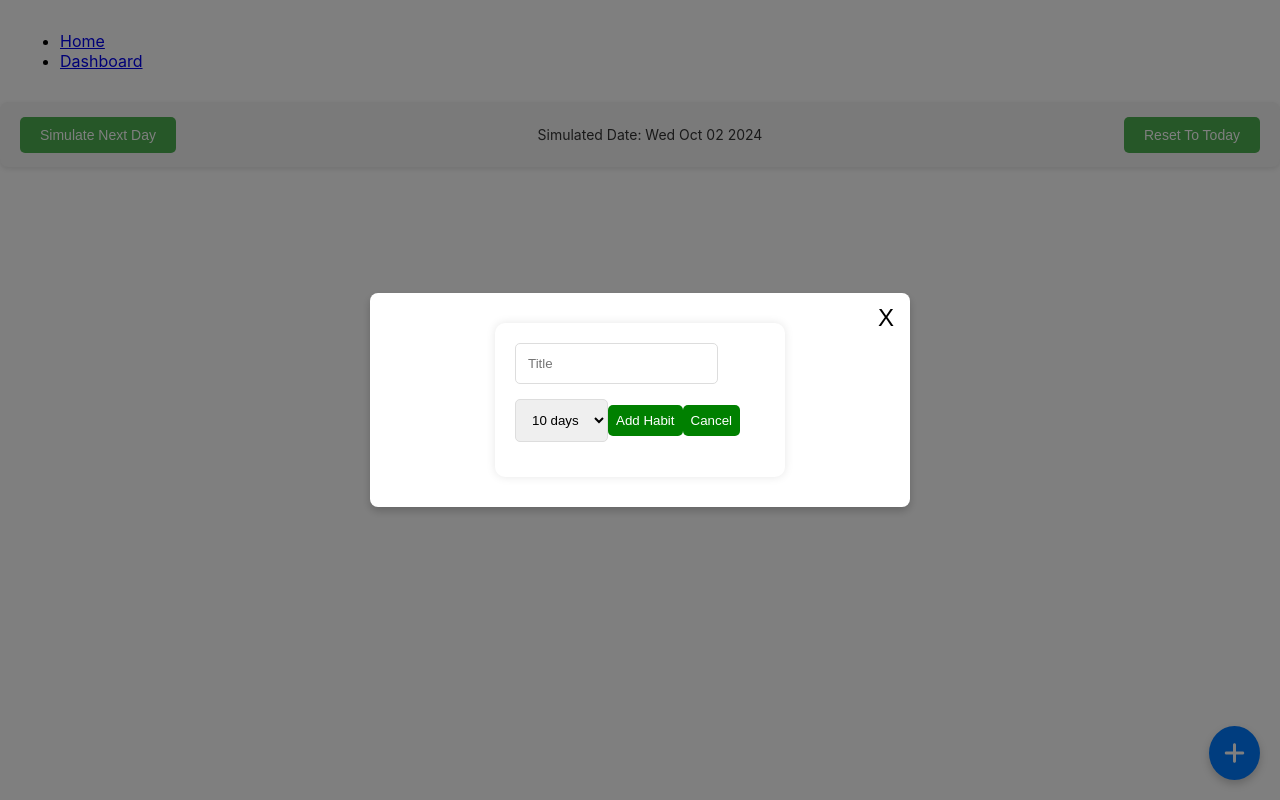
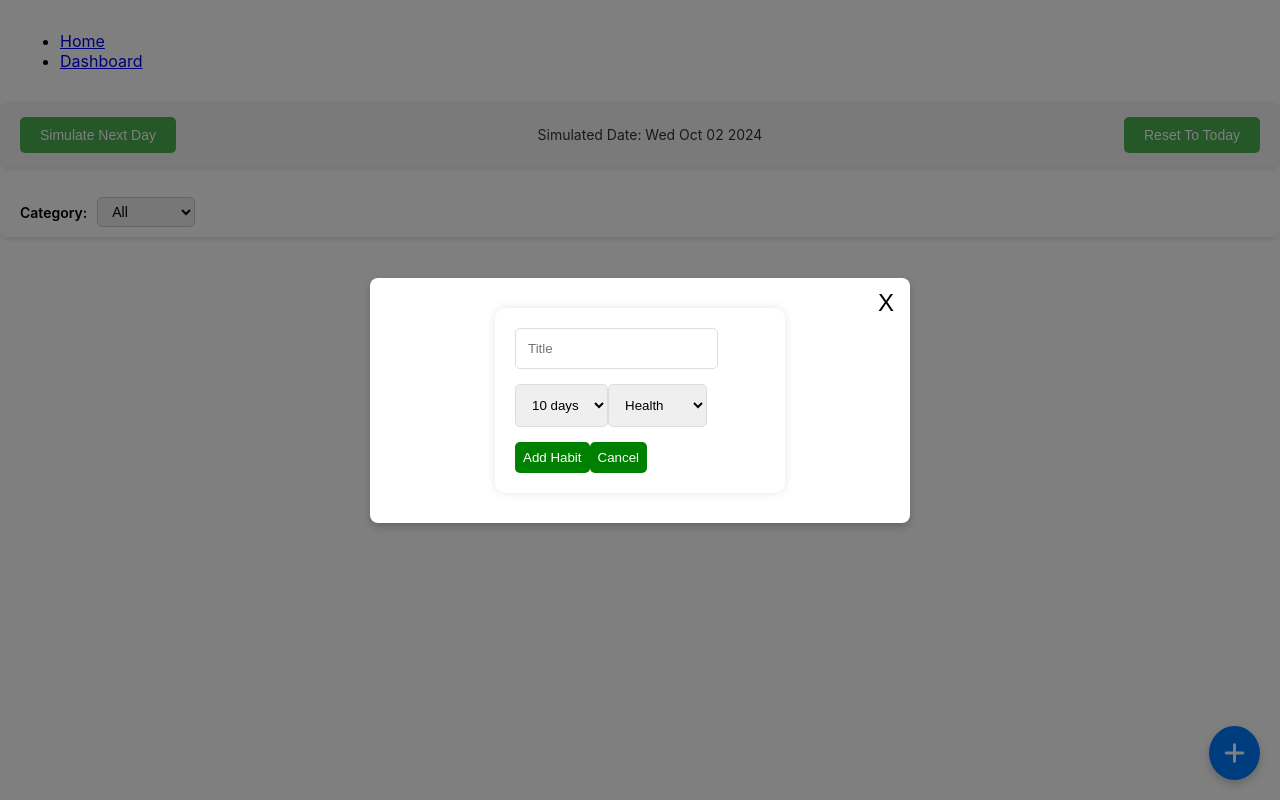
Before and after one commit to SibhatY/habit-tracker, a React (Create React App) app in the folder client/: page /dashboard in a window 1280 px wide. Both pictures are taken after a click on the element 1234 px from the left and 753 px from the top of the page. Shown: the top 800 px of the page. Built offline with nearby package versions, Linux system fonts and the light colour scheme.

Commit message:
feat: Add habit categories and filter functionality
- Added categories (Health, Work, Study, Personal) for habits, selectable on habit creation.
- Implemented category dropdown filter to view specific habit types.
- Improved visual layout for cleaner UI and better user experience.

```diff
--- a/client/src/components/HabitForm.js
+++ b/client/src/components/HabitForm.js
@@ -5,6 +5,7 @@ const HabitForm = ({ setHabits, onClose }) => {
 
     const [title, setTitle] = useState('');
     const [goal, setGoal] = useState(10);
+    const [category, setCategory] = useState('Health');
 
     const submitHandling = (e) => {
         e.preventDefault();
@@ -23,10 +24,11 @@ const HabitForm = ({ setHabits, onClose }) => {
 
         setHabits(prevHabits => [
             ...prevHabits,
-            { id: new Date().getTime(), title, goal, daysTracked: [], startDate: today,}
+            { id: new Date().getTime(), title, goal, category, daysTracked: [], startDate: today,}
         ]);
         setTitle('');
         setGoal(10);
+        setCategory('Health');
         onClose();
     }
 
@@ -46,6 +48,12 @@ const HabitForm = ({ setHabits, onClose }) => {
                     <option value={60}>60 days</option>
                 </select>
 
+                <select value={category} onChange={(e) => setCategory(e.target.value)}>
+                    <option value="Health">Health</option>
+                    <option value="Work">Work</option>
+                    <option value="Study">Study</option>
+                    <option value="Personal">Personal</option>
+                </select>
 
 
                 <button type="submit">Add Habit</button>
--- a/client/src/components/HabitItem.js
+++ b/client/src/components/HabitItem.js
@@ -6,6 +6,9 @@ const HabitItem = ({ habit, onDelete, onMarkDay, calculateProgress }) => {
 
     const progress = calculateProgress(habit.daysTracked.length, habit.goal);
 
+    const getCategoryClass = (category) => {
+        return `category-tag ${category}`;
+    };
 
     const calcStreak = (habit) => {
 
@@ -66,6 +69,8 @@ const HabitItem = ({ habit, onDelete, onMarkDay, calculateProgress }) => {
     return (
 
         <div className="habit-item">
+
+            <span className={getCategoryClass(habit.category)}>{habit.category}</span>
             <h3 className="habit-title">{habit.title}</h3>
 
             <div
--- a/client/src/components/HabitList.js
+++ b/client/src/components/HabitList.js
@@ -13,6 +13,11 @@ const HabitList = ({ habits, setHabits }) => {
     const closeModal = () => setIsAdding(false);
 
     const [simulatedDate, setSimulatedDate] = useState(new Date());
+
+    const [filter, setFilter] = useState('All');
+
+    const filteredHabits = filter === 'All' ? habits : habits.filter(habit => habit.category === filter);
+
 
     useEffect(() => {
         console.log(`Sim Date Updated: ${simulatedDate.toDateString()}`);
@@ -90,9 +95,24 @@ const HabitList = ({ habits, setHabits }) => {
                 <button className='btn' onClick={() => setSimulatedDate(new Date())}>Reset To Today</button>
             </div>
 
+            <div className='category-filter'>
+
+                <label htmlFor='filter'>Category:</label>
+
+                <select id='filter' value={filter} onChange={(e) => setFilter(e.target.value)}>
+
+                    <option value="All">All</option>
+                    <option value="Health">Health</option>
+                    <option value="Work">Work</option>
+                    <option value="Study">Study</option>
+                    <option value="Personal">Personal</option>
+
+                </select>
+            </div>
+
             <div className="habit-list">
 
-            {habits.map((habit) => (
+                {filteredHabits.map((habit) => (
 
                     <HabitItem
                         key={habit.id}
--- a/client/src/styles/HabitItem.css
+++ b/client/src/styles/HabitItem.css
@@ -7,7 +7,7 @@
   flex-direction: column;
   align-items: center;
   width: 100%;
-  min-height: 220px;
+  min-height: 250px;
   position: relative;
 }
 
--- a/client/src/styles/HabitList.css
+++ b/client/src/styles/HabitList.css
@@ -33,6 +33,37 @@
     color: #333;
 }
 
+
+
+.category-filter {
+    display: flex;
+    align-items: center;
+    gap: 10px;
+    font-size: 14px;
+    font-weight: bold;
+    padding: 10px 20px;
+    margin-bottom: 20px;
+    border-radius: 8px;
+    box-shadow: 0 2px 5px rgba(0, 0, 0, 0.1);
+    background-color: #ffffff;
+}
+
+.category-filter label {
+    font-weight: 600;
+    font-size: 14px;
+}
+
+.category-filter select {
+    padding: 5px 10px;
+    font-size: 14px;
+    border-radius: 5px;
+    border: 1px solid #ccc;
+    outline: none;
+    cursor: pointer;
+}
+
+
+
 .add-habit-card {
     position: fixed;
     bottom: 20px;
@@ -46,6 +77,7 @@
     display: flex;
     justify-content: center;
     align-items: center;
+    transition: background-color 0.3s;
 }
 
 .add-habit-card:hover {
@@ -56,3 +88,30 @@
     color: white;
     font-size: 1.5rem;
 }
+
+.category-tag {
+    background-color: #007bff;
+    color: white;
+    padding: 3px 8px;
+    border-radius: 12px;
+    font-size: 12px;
+    text-transform: uppercase;
+    margin-bottom: 10px;
+    display: inline-block;
+}
+
+.category-tag.Health {
+    background-color: #28a745;
+}
+
+.category-tag.Work {
+    background-color: #ffc107;
+}
+
+.category-tag.Study {
+    background-color: #17a2b8;
+}
+
+.category-tag.Personal {
+    background-color: #e83e8c;
+}
```
Also changed, not shown: 1 other file (tests, documents, lock files or other folders). Lines whose indentation alone changed are shown as unchanged.
